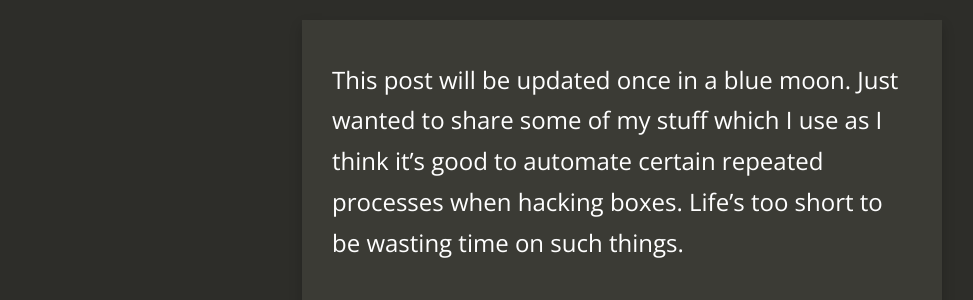
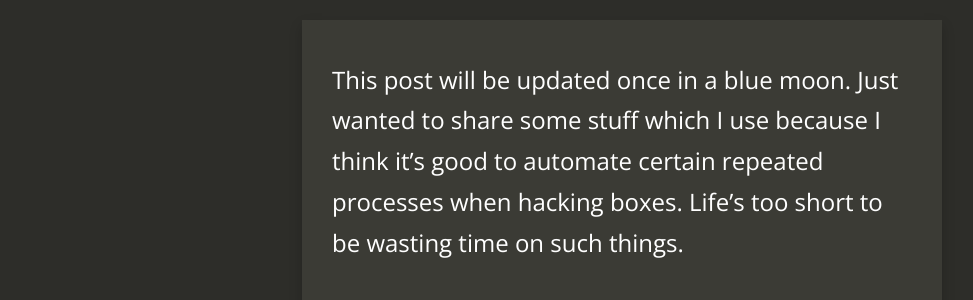
Before and after one commit to Dreamscent/Dreamscent.github.io, a Jekyll site: the page built from _posts/2019-09-21-Kali-Linux-QoL.md, in a window 1280 px wide and 900 px high. Shown: the part 246-546 px from the top of the window, without its empty margins (18-991 px from the left). Built offline with Jekyll 4.4.1, drawn with Linux system fonts in a browser that asks for light colours; nearby versions of some CDN libraries.

Commit message:
Update 2019-09-21-Kali-Linux-QoL.md

```diff
--- a/_posts/2019-09-21-Kali-Linux-QoL.md
+++ b/_posts/2019-09-21-Kali-Linux-QoL.md
@@ -12,7 +12,7 @@ tags:
  - PHP Reverse Shell
 ---
 
-This post will be updated once in a blue moon. Just wanted to share some of my stuff which I use as I think it's good to automate certain repeated processes when hacking boxes. Life's too short to be wasting time on such things.
+This post will be updated once in a blue moon. Just wanted to share some stuff which I use because I think it's good to automate certain repeated processes when hacking boxes. Life's too short to be wasting time on such things.
 
 ---
 
```
